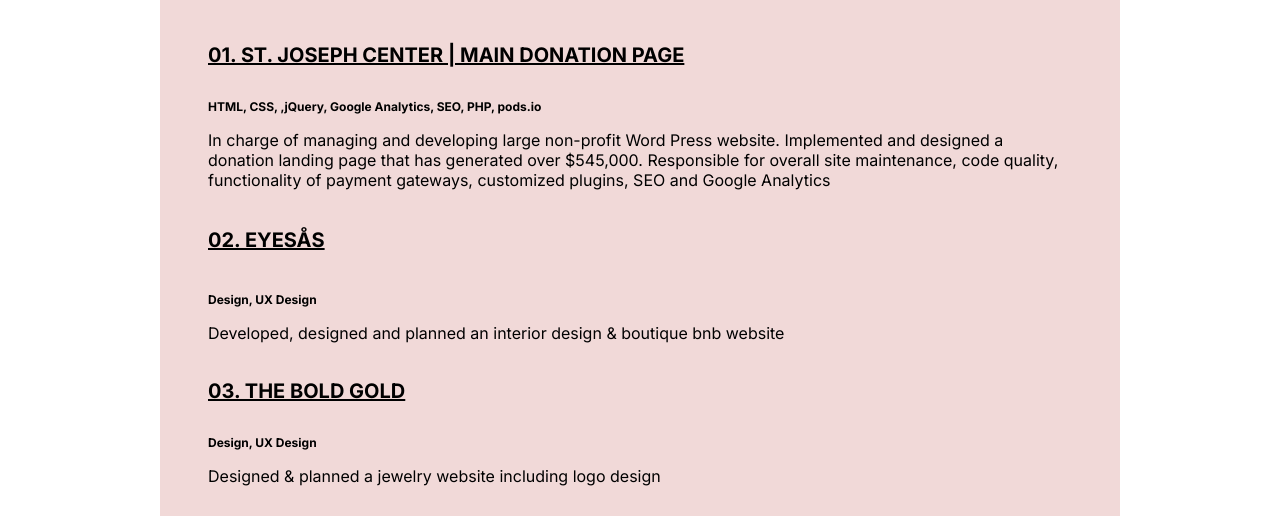
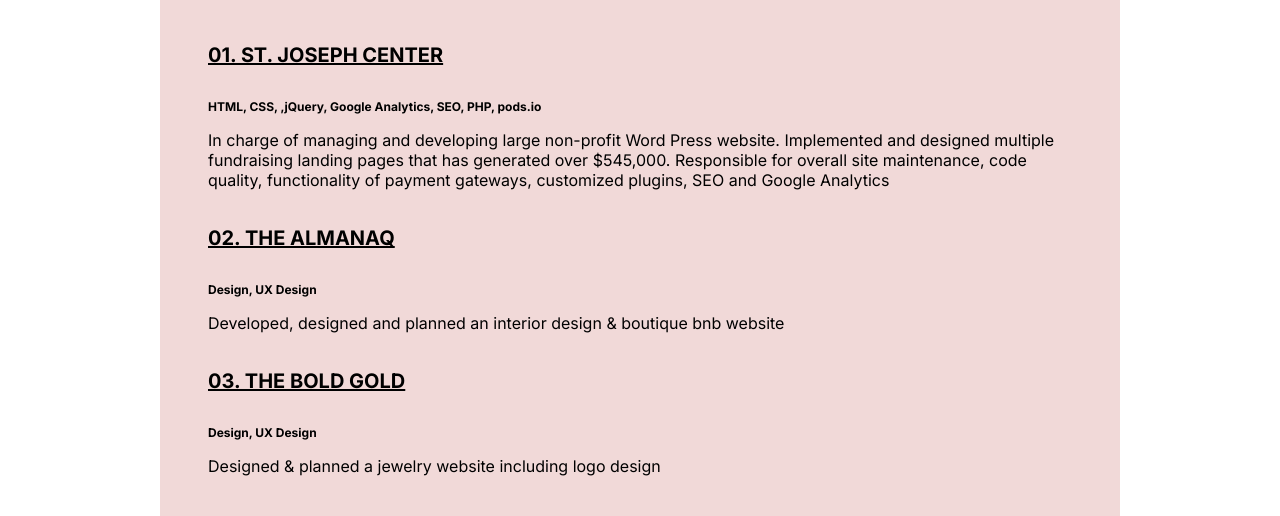
Before and after one commit to frejya-dev/frejya-dev.github.io, a plain HTML site: page template-projects.html in a window 1280 px wide. Shown: the part 206-722 px from the top of the page. Drawn offline with Linux system fonts and the light colour scheme.

Commit message:
Update template-projects.html

```diff
--- a/template-projects.html
+++ b/template-projects.html
@@ -43,12 +43,12 @@
                 <h1>Work Projects.</h1>
                     <ul class="summary-list">
                         <li class="summary-list-item">
-                            <a href="https://stjosephctr.org/" target="_blank" rel="noreferrer noopener">01. St. Joseph Center | Main Donation Page</a>
+                            <a href="https://stjosephctr.org/" target="_blank" rel="noreferrer noopener">01. St. Joseph Center</a>
                             <p class="tech-stack">HTML, CSS, ,jQuery, Google Analytics, SEO, PHP, pods.io</p>
-                            <p class="project-description">In charge of managing and developing large non-profit Word Press website. Implemented and designed a donation landing page that has generated over $545,000. Responsible for overall site maintenance, code quality, functionality of payment gateways, customized plugins, SEO and Google Analytics</p>
+                            <p class="project-description">In charge of managing and developing large non-profit Word Press website. Implemented and designed multiple fundraising landing pages that has generated over $545,000. Responsible for overall site maintenance, code quality, functionality of payment gateways, customized plugins, SEO and Google Analytics</p>
                         </li>
                         <li class="summary-list-item">
-                            <a href="https://www.thealmanaq.com/" target="_blank" rel="noreferrer noopener">02. Eyesōs</a>
+                            <a href="https://www.thealmanaq.com/" target="_blank" rel="noreferrer noopener">02. The Almanaq</a>
                             <p class="tech-stack">Design, UX Design</p>
                             <p class="project-description">Developed, designed and planned an interior design & boutique bnb website</p>
                         </li>
```
